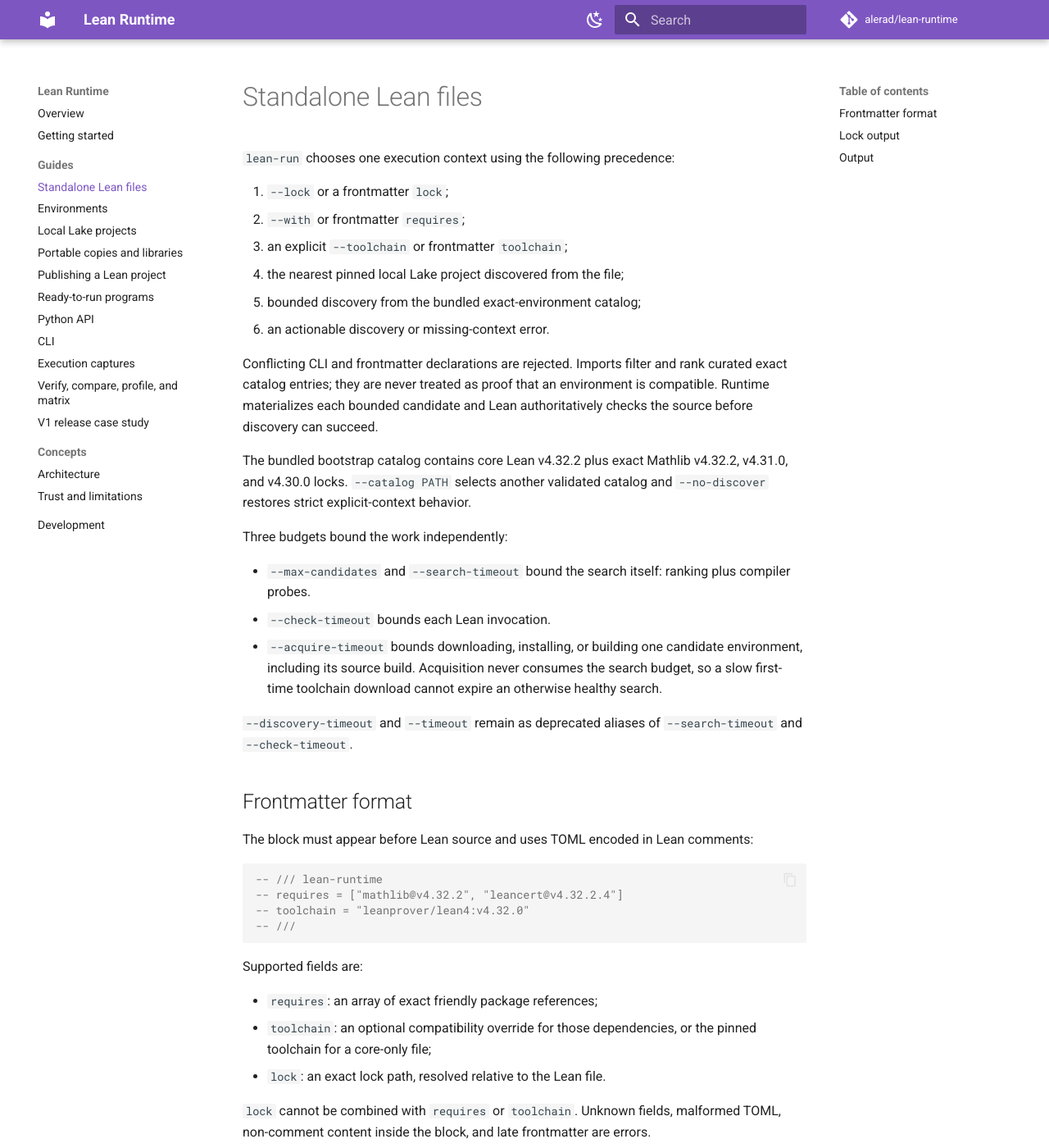
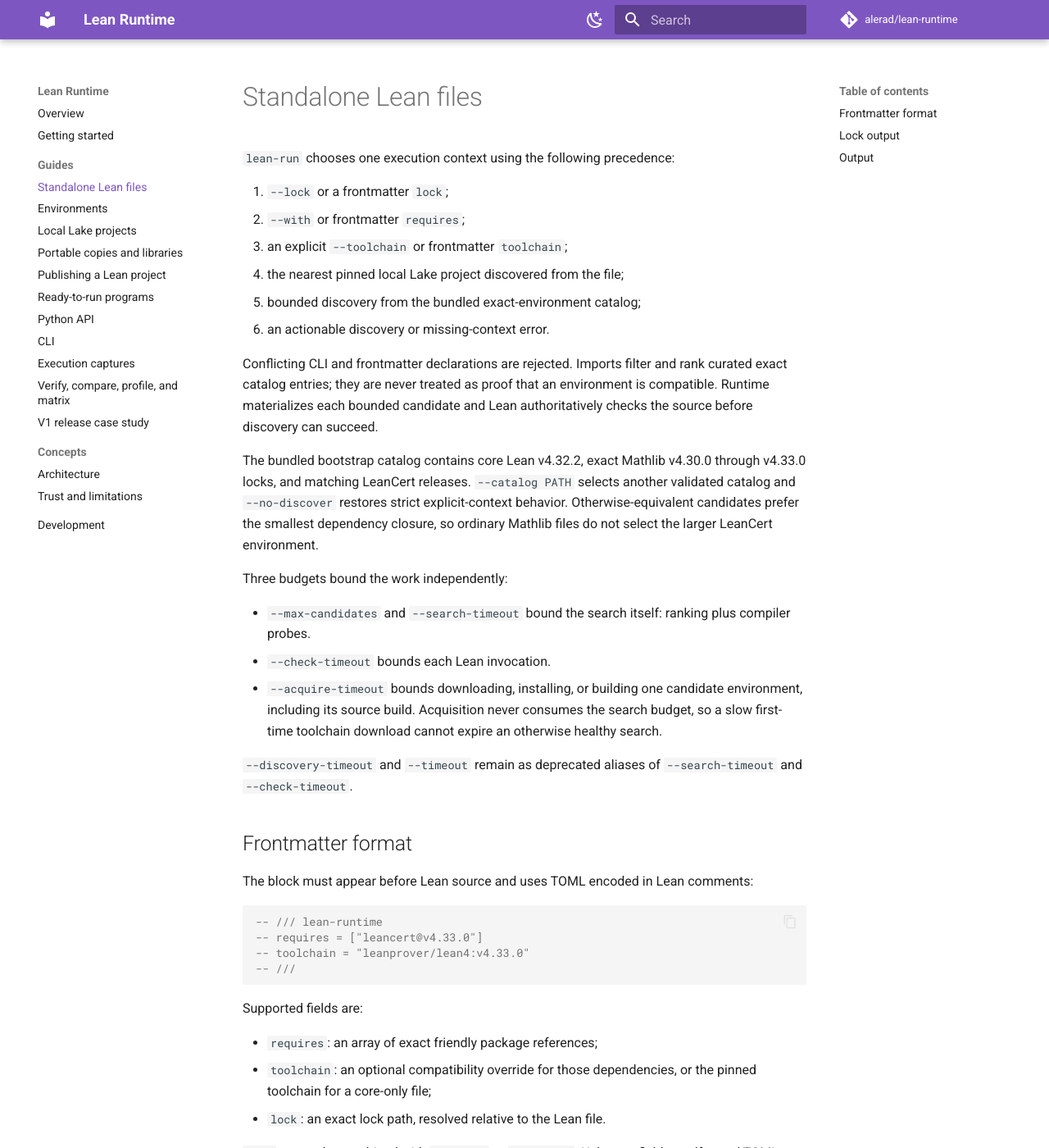
Before and after one commit to alerad/lean-runtime, an MkDocs documentation site: the page built from docs/standalone-files.md, in a window 1280 px wide and 1400 px high. Shown: the whole window at 82% size. Built offline with MkDocs 1.6.1 and Material for MkDocs 9.7.7, drawn with Linux system fonts in a browser that asks for light colours; comment, search, counter and statistics services are not loaded.

Commit message:
Document the expanded bundled catalog

````diff
--- a/docs/standalone-files.md
+++ b/docs/standalone-files.md
@@ -14,9 +14,11 @@
 environment is compatible. Runtime materializes each bounded candidate and
 Lean authoritatively checks the source before discovery can succeed.
 
-The bundled bootstrap catalog contains core Lean v4.32.2 plus exact Mathlib
-v4.32.2, v4.31.0, and v4.30.0 locks. `--catalog PATH` selects another validated
-catalog and `--no-discover` restores strict explicit-context behavior.
+The bundled bootstrap catalog contains core Lean v4.32.2, exact Mathlib v4.30.0
+through v4.33.0 locks, and matching LeanCert releases. `--catalog PATH` selects
+another validated catalog and `--no-discover` restores strict explicit-context
+behavior. Otherwise-equivalent candidates prefer the smallest dependency closure,
+so ordinary Mathlib files do not select the larger LeanCert environment.
 
 Three budgets bound the work independently:
 
@@ -37,8 +39,8 @@
 
 ```lean
 -- /// lean-runtime
--- requires = ["mathlib@v4.32.2", "leancert@v4.32.2.4"]
--- toolchain = "leanprover/lean4:v4.32.0"
+-- requires = ["leancert@v4.33.0"]
+-- toolchain = "leanprover/lean4:v4.33.0"
 -- ///
 ```
 
````
Also changed, not shown: README.md (+10 -9 lines), compatibility/README.md (+3 -2 lines), docs/getting-started.md (+5 -5 lines).
